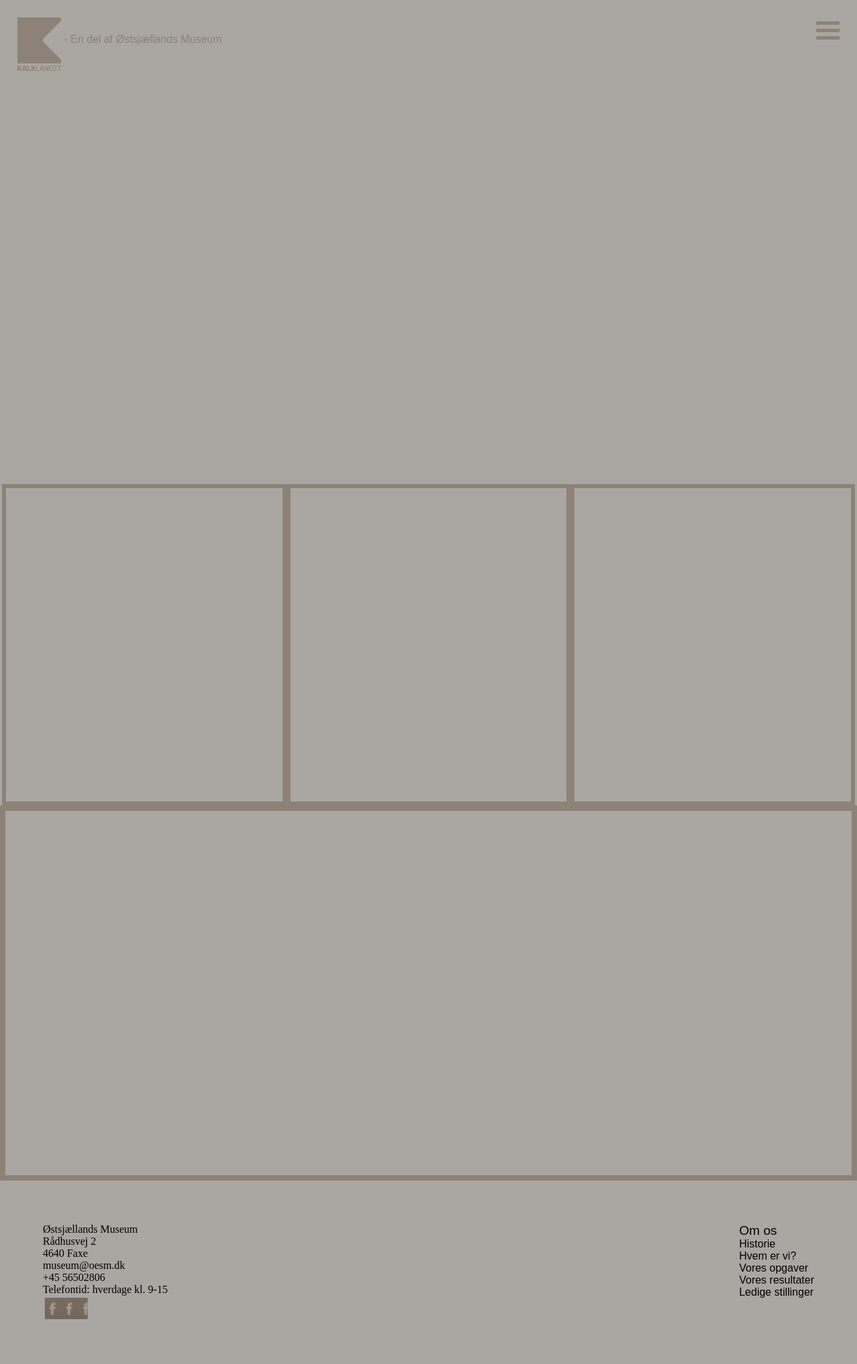
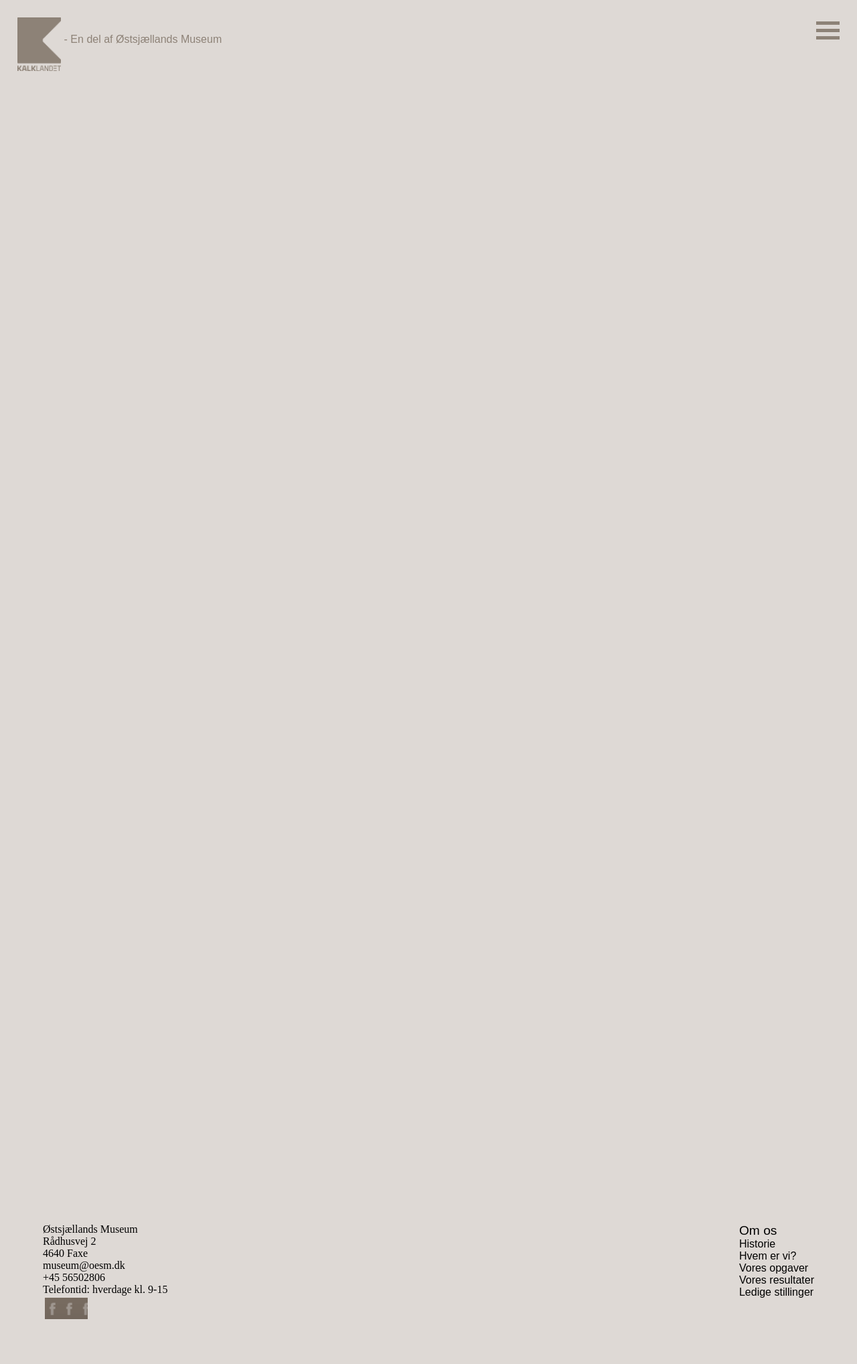
Before and after one commit to astr1770/Kalklandet, a PHP site: page / in a window 1280 px wide. Shown: the whole page at 67% size. Run offline with PHP 8.4, Linux system fonts and the light colour scheme.

Commit message:
so fare so good

```diff
--- a/den_kolde_krig.html
+++ b/den_kolde_krig.html
@@ -112,7 +112,7 @@
             function visSplash() {
                 document.querySelector(".overskrift").innerHTML = splash.title.rendered;
                 document.querySelector(".indhold").innerHTML = splash.content.rendered;
-                document.querySelector(".splash").style.backgroundImage = "url(" + splash.koldkrigsmuseum_billede.guid + ")"
+                document.querySelector(".splash").style.backgroundImage = "url(" + splash.viden_billede.guid + ")"
 
 
             }
--- a/den_levende_natur.html
+++ b/den_levende_natur.html
@@ -100,7 +100,7 @@
             function visSplash() {
                 document.querySelector(".overskrift").innerHTML = splash.title.rendered;
                 document.querySelector(".indhold").innerHTML = splash.content.rendered;
-                document.querySelector(".splash").style.backgroundImage = "url(" + splash.koldkrigsmuseum_billede.guid + ")"
+                document.querySelector(".splash").style.backgroundImage = "url(" + splash.viden_billede.guid + ")"
 
 
             }
--- a/faxe.html
+++ b/faxe.html
@@ -99,7 +99,7 @@
             function visSplash() {
                 document.querySelector(".overskrift").innerHTML = splash.title.rendered;
                 document.querySelector(".indhold").innerHTML = splash.content.rendered;
-                document.querySelector(".splash").style.backgroundImage = "url(" + splash.koldkrigsmuseum_billede.guid + ")"
+                document.querySelector(".splash").style.backgroundImage = "url(" + splash.geomuseum_splashbillede.guid + ")"
 
 
             }
--- a/faxe_besoeg.html
+++ b/faxe_besoeg.html
@@ -99,7 +99,7 @@
             function visSplash() {
                 document.querySelector(".overskrift").innerHTML = splash.title.rendered;
                 document.querySelector(".indhold").innerHTML = splash.content.rendered;
-                document.querySelector(".splash").style.backgroundImage = "url(" + splash.koldkrigsmuseum_billede.guid + ")"
+                document.querySelector(".splash").style.backgroundImage = "url(" + splash.geomuseum_splashbillede.guid + ")"
 
 
             }
@@ -126,6 +126,7 @@
             document.querySelector(".burgermenu").classList.toggle("change");
             document.querySelector(".burgermenu").addEventListener("click", showStart);
         }
+
     </script>
 </body>
 
--- a/faxe_priser.html
+++ b/faxe_priser.html
@@ -99,7 +99,7 @@
             function visSplash() {
                 document.querySelector(".overskrift").innerHTML = splash.title.rendered;
                 document.querySelector(".indhold").innerHTML = splash.content.rendered;
-                //                document.querySelector(".splash").style.backgroundImage = "url(" + splash.koldkrigsmuseum_billede.guid + ")"
+                document.querySelector(".splash").style.backgroundImage = "url(" + splash.geomuseum_splashbillede.guid + ")"
 
 
             }
--- a/faxe_undervisning.html
+++ b/faxe_undervisning.html
@@ -99,7 +99,7 @@
             function visSplash() {
                 document.querySelector(".overskrift").innerHTML = splash.title.rendered;
                 document.querySelector(".indhold").innerHTML = splash.content.rendered;
-                document.querySelector(".splash").style.backgroundImage = "url(" + splash.koldkrigsmuseum_billede.guid + ")"
+                document.querySelector(".splash").style.backgroundImage = "url(" + splash.geomuseum_splashbillede.guid + ")"
 
 
             }
--- a/kalkens_geologi.html
+++ b/kalkens_geologi.html
@@ -100,7 +100,7 @@
             function visSplash() {
                 document.querySelector(".overskrift").innerHTML = splash.title.rendered;
                 document.querySelector(".indhold").innerHTML = splash.content.rendered;
-                document.querySelector(".splash").style.backgroundImage = "url(" + splash.koldkrigsmuseum_billede.guid + ")"
+                document.querySelector(".splash").style.backgroundImage = "url(" + splash.viden_billede.guid + ")"
 
 
             }
--- a/kalkens_kulturhistorie.html
+++ b/kalkens_kulturhistorie.html
@@ -100,7 +100,7 @@
             function visSplash() {
                 document.querySelector(".overskrift").innerHTML = splash.title.rendered;
                 document.querySelector(".indhold").innerHTML = splash.content.rendered;
-                document.querySelector(".splash").style.backgroundImage = "url(" + splash.koldkrigsmuseum_billede.guid + ")"
+                document.querySelector(".splash").style.backgroundImage = "url(" + splash.viden_billede.guid + ")"
 
 
             }
--- a/klint.html
+++ b/klint.html
@@ -99,7 +99,7 @@
             function visSplash() {
                 document.querySelector(".overskrift").innerHTML = splash.title.rendered;
                 document.querySelector(".indhold").innerHTML = splash.content.rendered;
-                document.querySelector(".splash").style.backgroundImage = "url(" + splash.koldkrigsmuseum_billede.guid + ")"
+                document.querySelector(".splash").style.backgroundImage = "url(" + splash.klint_splashbillede.guid + ")"
 
 
             }
--- a/klint_besoeg.html
+++ b/klint_besoeg.html
@@ -99,7 +99,7 @@
             function visSplash() {
                 document.querySelector(".overskrift").innerHTML = splash.title.rendered;
                 document.querySelector(".indhold").innerHTML = splash.content.rendered;
-                document.querySelector(".splash").style.backgroundImage = "url(" + splash.koldkrigsmuseum_billede.guid + ")"
+                document.querySelector(".splash").style.backgroundImage = "url(" + splash.klint_splashbillede.guid + ")"
 
 
             }
--- a/klint_priser.html
+++ b/klint_priser.html
@@ -99,7 +99,7 @@
             function visSplash() {
                 document.querySelector(".overskrift").innerHTML = splash.title.rendered;
                 document.querySelector(".indhold").innerHTML = splash.content.rendered;
-                document.querySelector(".splash").style.backgroundImage = "url(" + splash.koldkrigsmuseum_billede.guid + ")"
+                document.querySelector(".splash").style.backgroundImage = "url(" + splash.klint_splashbillede.guid + ")"
 
 
             }
--- a/klint_undervisning.html
+++ b/klint_undervisning.html
@@ -99,7 +99,7 @@
             function visSplash() {
                 document.querySelector(".overskrift").innerHTML = splash.title.rendered;
                 document.querySelector(".indhold").innerHTML = splash.content.rendered;
-                document.querySelector(".splash").style.backgroundImage = "url(" + splash.koldkrigsmuseum_billede.guid + ")"
+                document.querySelector(".splash").style.backgroundImage = "url(" + splash.klint_splashbillede.guid + ")"
 
 
             }
--- a/koldkrig_priser.html
+++ b/koldkrig_priser.html
@@ -100,6 +100,8 @@
                 document.querySelector(".indhold").innerHTML = splash.content.rendered;
                 document.querySelector(".overskrift").innerHTML = splash.title.rendered;
 
+                document.querySelector(".splash").style.backgroundImage = "url(" + splash.koldkrig_billede.guid + ")"
+
             }
 
             getJson();
--- a/koldkrig_undervisning.html
+++ b/koldkrig_undervisning.html
@@ -98,7 +98,7 @@
             function visSplash() {
                 document.querySelector(".overskrift").innerHTML = splash.title.rendered;
                 document.querySelector(".indhold").innerHTML = splash.content.rendered;
-                document.querySelector(".splash").style.backgroundImage = "url(" + splash.undervisning_billede.guid + ")"
+                document.querySelector(".splash").style.backgroundImage = "url(" + splash.koldkrig_billede.guid + ")"
 
             }
 
--- a/style.css
+++ b/style.css
@@ -8,7 +8,7 @@
 }
 
 body {
-    background-color: #aaa6a2;
+    background-color: #ded9d5;
 }
 
 
@@ -92,9 +92,9 @@
 .overskrift {
     align-self: center;
     font-size: 5rem;
-    color: white;
+    color: #8d8277;
     padding-top: 30vh;
-    font-family: sans-serif;
+    font-family: sans-serif, LimeStone;
 
 }
 
@@ -215,7 +215,7 @@
     width: 100vw;
     height: 60vh;
     background-size: cover;
-    border: solid #8d8277 8px;
+    border: solid #ded9d5 8px;
 }
 
 .koldkrig:hover {
@@ -227,7 +227,7 @@
     width: 100vw;
     height: 60vh;
     background-size: cover;
-    border: solid #8d8277 8px;
+    border: solid #ded9d5 8px;
 
 }
 
@@ -236,7 +236,7 @@
     width: 100vw;
     height: 60vh;
     background-size: cover;
-    border: solid #8d8277 8px;
+    border: solid #ded9d5 8px;
 
 }
 
@@ -245,37 +245,37 @@
     height: 70vh;
     background-size: cover;
     display: flex;
-    border: solid #8d8277 8px;
+    border: solid #ded9d5 8px;
 
 
 }
 
 .koldkrigsmuseum_overskrift {
     font-size: 2rem;
-    color: white;
-    padding: 53vh 0 0 2vw;
+    color: #377288;
+    padding: 50vh 0 0 2vw;
     font-family: sans-serif;
 }
 
 .klint_overskrift {
     font-size: 2rem;
-    color: white;
-    padding: 53vh 0 0 2vw;
+    color: #0082ad;
+    padding: 50vh 0 0 2vw;
     font-family: sans-serif;
 }
 
 .kalkbrud_overskrift {
     font-size: 2rem;
-    color: white;
-    padding: 53vh 0 0 2vw;
+    color: #1ba6a2;
+    padding: 50vh 0 0 2vw;
     font-family: sans-serif;
 }
 
 .viden_overskrift {
     align-self: center;
     font-size: 4rem;
-    color: white;
-    padding: 60vh 0 0 2vw;
+    color: #88b42d;
+    padding: 55vh 0 0 2vw;
     font-family: sans-serif;
 }
 
@@ -303,18 +303,18 @@
 
     .kalkbrud {
         display: flex;
-        border: solid #8d8277 6px;
+        border: solid #ded9d5 6px;
         margin-right: 3px;
     }
 
     .klint {
         display: flex;
-        border: solid #8d8277 6px;
+        border: solid #ded9d5 6px;
     }
 
     .koldkrig {
         display: flex;
-        border: solid #8d8277 6px;
+        border: solid #ded9d5 6px;
         margin-left: 3px;
     }
 
@@ -419,7 +419,7 @@
 /*footer*/
 
 footer {
-    background-color: ##aaa6a2;
+    background-color: #ded9d5;
     display: flex;
     justify-content: space-between;
     padding: 5vw;
--- a/viden.html
+++ b/viden.html
@@ -100,7 +100,7 @@
             function visSplash() {
                 document.querySelector(".overskrift").innerHTML = splash.title.rendered;
                 document.querySelector(".indhold").innerHTML = splash.content.rendered;
-                document.querySelector(".splash").style.backgroundImage = "url(" + splash.koldkrigsmuseum_billede.guid + ")"
+                document.querySelector(".splash").style.backgroundImage = "url(" + splash.viden_billede.guid + ")"
 
 
             }
```
